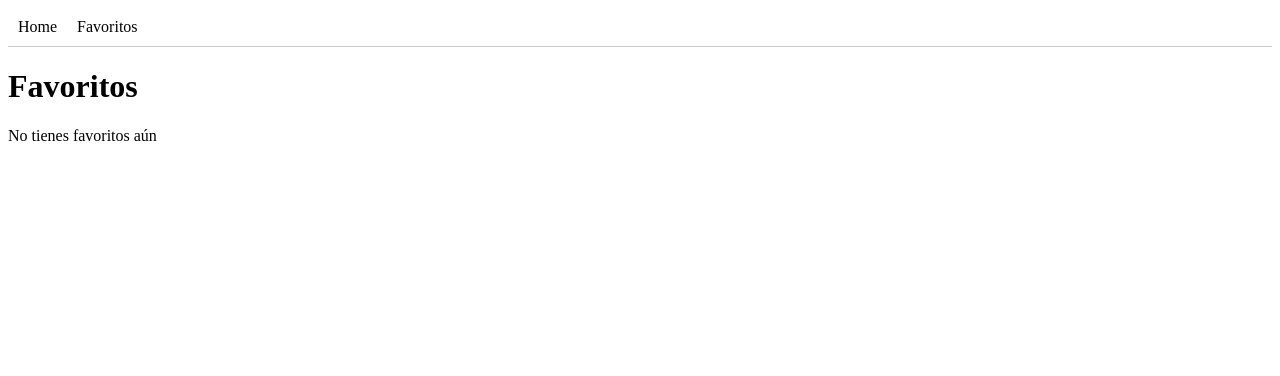
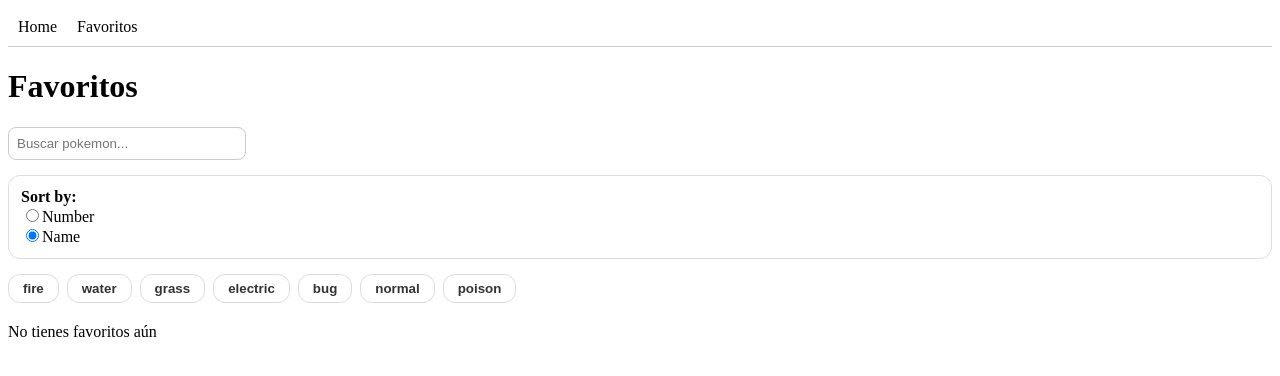
Before and after one commit to Pikaslel/Pokedex-app, a React (Vite) app: page /favorites in a window 1280 px wide. Shown: the top 376 px of the page. Built offline with nearby package versions, Linux system fonts and the light colour scheme.

Commit message:
Filtros en favoritos y home

```diff
--- /dev/null
+++ b/src/components/SearchBar.jsx
@@ -0,0 +1,20 @@
+const SearchBar = ({ search, setSearch }) => {
+return (
+    <div style={{ marginBottom: "15px" }}>
+    <input
+        type="text"
+        placeholder="Buscar pokemon..."
+        value={search}
+        onChange={(e) => setSearch(e.target.value)}
+        style={{
+        padding: "8px",
+        width: "220px",
+        borderRadius: "8px",
+        border: "1px solid #ccc"
+        }}
+    />
+    </div>
+);
+};
+
+export default SearchBar;
--- /dev/null
+++ b/src/components/SortControl.jsx
@@ -0,0 +1,40 @@
+const SortControl = ({ sortBy, setSortBy }) => {
+return (
+    <div style={{
+    border: "1px solid #ddd",
+    padding: "12px",
+    borderRadius: "12px",
+    marginBottom: "15px"
+    }}>
+
+    <strong>Sort by:</strong>
+
+    <div>
+        <label>
+        <input
+            type="radio"
+            value="id"
+            checked={sortBy === "id"}
+            onChange={() => setSortBy("id")}
+        />
+        Number
+        </label>
+    </div>
+
+    <div>
+        <label>
+        <input
+            type="radio"
+            value="name"
+            checked={sortBy === "name"}
+            onChange={() => setSortBy("name")}
+        />
+        Name
+        </label>
+    </div>
+
+    </div>
+);
+};
+
+export default SortControl;
--- /dev/null
+++ b/src/components/TypeFilter.jsx
@@ -0,0 +1,40 @@
+const TypeFilter = ({ selectedType, setSelectedType, types }) => {
+
+const handleClick = (type) => {
+    setSelectedType(selectedType === type ? "" : type);
+};
+
+return (
+    <div style={{
+    display: "flex",
+    flexWrap: "wrap",
+    gap: "8px",
+    marginBottom: "20px"
+    }}>
+    {types.map((type) => {
+
+        const active = selectedType === type;
+
+        return (
+        <button
+            key={type}
+            onClick={() => handleClick(type)}
+            style={{
+                padding: "6px 14px",
+                borderRadius: "12px",
+                border: "1px solid #ddd",
+                cursor: "pointer",
+                background: active ? "#ff1f4b" : "#fff",
+                color: active ? "#fff" : "#333",
+                fontWeight: "bold"
+            }}
+        >
+            {type}
+        </button>
+        );
+    })}
+    </div>
+);
+};
+
+export default TypeFilter;
--- a/src/context/FavoritesContext.jsx
+++ b/src/context/FavoritesContext.jsx
@@ -13,17 +13,22 @@ useEffect(() => {
         localStorage.setItem("favorites", JSON.stringify(favorites));
     }, [favorites]);
 
-const addFavorite = (name) => {
-    if (!favorites.includes(name)) {
-    setFavorites((prev) => [...prev, name]);
+    const addFavorite = (pokemon) => {
+        const exists = favorites.find(f => f.name === pokemon.name);
+
+        if (!exists) {
+            setFavorites([...favorites, pokemon]);
         }
     };
 
     const removeFavorite = (name) => {
-    setFavorites((prev) => prev.filter((fav) => fav !== name));
+        setFavorites(favorites.filter(f => f.name !== name));
     };
 
-const isFavorite = (name) => favorites.includes(name);
+    const isFavorite = (name) => {
+        return favorites.some(f => f.name === name);
+    };
+
 
     return (
         <FavoritesContext.Provider
--- a/src/hooks/usePokemon.js
+++ b/src/hooks/usePokemon.js
@@ -1,5 +1,5 @@
 import { useEffect, useState } from "react";
-import { getPokemons } from "../api/pokemonApi";
+import { getPokemons, getPokemonByName } from "../api/pokemonApi";
 
 export const usePokemon = () => {
     const [pokemons, setPokemons] = useState([]);
@@ -9,10 +9,27 @@ export const usePokemon = () => {
     useEffect(() => {
         const fetchData = async () => {
             try {
-                const data = await getPokemons();
-                setPokemons(data);
-            } catch (error) {
-                setError(error.message);
+                const base = await getPokemons();
+
+                // Limitar para rendimiento
+                const limited = base.slice(0, 40);
+
+                const enriched = await Promise.all(
+                    limited.map(async (p) => {
+                        const detail = await getPokemonByName(p.name);
+
+                        return {
+                            name: detail.name,
+                            id: detail.id,
+                            types: detail.types.map(t => t.type.name)
+                        };
+                    })
+                );
+
+                setPokemons(enriched);
+
+            } catch (err) {
+                setError(err.message);
             } finally {
                 setLoading(false);
             }
--- a/src/pages/Favorites.jsx
+++ b/src/pages/Favorites.jsx
@@ -1,18 +1,87 @@
-import { useState } from "react";
-import { useContext } from "react";
+import { useState, useContext, useMemo, useEffect } from "react";
 import { FavoritesContext } from "../context/FavoritesContext";
+import { getPokemonByName } from "../api/pokemonApi";
+
 import PokemonList from "../components/PokemonList";
 import PokemonDetail from "../components/PokemonDetail";
+
+import SearchBar from "../components/SearchBar";
+import TypeFilter from "../components/TypeFilter";
+import SortControl from "../components/SortControl";
 
 const Favorites = () => {
     const { favorites } = useContext(FavoritesContext);
     const [selectedPokemon, setSelectedPokemon] = useState(null);
+    const [favoriteData, setFavoriteData] = useState([]);
 
-// Convertimos names → objetos compatibles con PokemonList
-const favoriteObjects = favorites.map(name => ({ name }));
+    // filtros
+    const [search, setSearch] = useState("");
+    const [type, setType] = useState("");
+    const [sortBy, setSortBy] = useState("name");
 
-// Función para volver a la lista
+    const types = [
+        "fire",
+        "water",
+        "grass",
+        "electric",
+        "bug",
+        "normal",
+        "poison"
+    ];
+
     const handleBack = () => setSelectedPokemon(null);
+
+    // Fetch data completa de favoritos
+    useEffect(() => {
+        const fetchFavorites = async () => {
+            if (favorites.length === 0) {
+                setFavoriteData([]);
+                return;
+            }
+            console.log("Fetching data for favorites:", favorites);
+            const results = await Promise.all(
+                favorites.map(fav => getPokemonByName(fav.name))
+            );
+
+            setFavoriteData(results);
+        };
+
+        fetchFavorites();
+    }, [favorites]);
+
+    // Pipeline filtros + sort
+    const processedFavorites = useMemo(() => {
+        let result = [...favoriteData];
+
+        // Search
+        if (search) {
+            result = result.filter(p =>
+                p.name.toLowerCase().includes(search.toLowerCase())
+            );
+        }
+
+        // Type
+        if (type) {
+            result = result.filter(p =>
+                p.types.some(t => t.type.name === type)
+            );
+        }
+
+        // Sort
+        result.sort((a, b) => {
+            if (sortBy === "name") {
+                return a.name.localeCompare(b.name);
+            }
+
+            if (sortBy === "id") {
+                return a.id - b.id;
+            }
+
+            return 0;
+        });
+
+        return result;
+    }, [favoriteData, search, type, sortBy]);
 
     return (
         <div>
@@ -25,14 +94,24 @@ return (
                 />
             ) : (
                 <>
-        {!selectedPokemon && favorites.length === 0 && <p>No tienes favoritos aún</p>}
+                    <SearchBar search={search} setSearch={setSearch} />
+                    <SortControl sortBy={sortBy} setSortBy={setSortBy} />
+                    <TypeFilter
+                        selectedType={type}
+                        setSelectedType={setType}
+                        types={types}
+                    />
+
+                    {favorites.length === 0 && (
+                        <p>No tienes favoritos aún</p>
+                    )}
+
                     <PokemonList
-        pokemons={favoriteObjects}
+                        pokemons={processedFavorites}
                         onSelect={setSelectedPokemon}
                     />
                 </>
             )}
-
         </div>
     );
 };
--- a/src/pages/Home.jsx
+++ b/src/pages/Home.jsx
@@ -4,10 +4,29 @@ import { usePokemon } from "../hooks/usePokemon";
 import PokemonList from "../components/PokemonList";
 import PokemonDetail from "../components/PokemonDetail";
 
+import SearchBar from "../components/SearchBar";
+import TypeFilter from "../components/TypeFilter";
+import SortControl from "../components/SortControl";
+
 const Home = () => {
     const { pokemons, loading, error } = usePokemon();
+
     const [selectedPokemon, setSelectedPokemon] = useState(null);
 
+    const [search, setSearch] = useState("");
+    const [type, setType] = useState("");
+    const [sortBy, setSortBy] = useState("name");
+
+    // Tipos temporales
+    const types = [
+        "fire",
+        "water",
+        "grass",
+        "electric",
+        "bug",
+        "normal",
+        "poison",
+    ];
 
     const handleSelect = (name) => {
         setSelectedPokemon(name);
@@ -20,9 +39,62 @@ const Home = () => {
     if (loading) return <p>Cargando...</p>;
     if (error) return <p>Error: {error}</p>;
 
+    // ===============================
+    // PROCESAMIENTO DE LISTA
+    // ===============================
+
+    // Filtrar por nombre
+    let processedPokemons = pokemons.filter((pokemon) =>
+        pokemon.name.toLowerCase().includes(search.toLowerCase())
+    );
+
+    // Filtrar por tipo
+    if (type) {
+        processedPokemons = processedPokemons.filter((pokemon) =>
+        pokemon.types?.includes(type)
+        );
+    }
+
+    // Ordenar
+    processedPokemons = [...processedPokemons].sort((a, b) => {
+        if (sortBy === "name") {
+        return a.name.localeCompare(b.name);
+        }
+
+        if (sortBy === "id") {
+        return a.id - b.id;
+        }
+
+        return 0;
+    });
+
+    // ===============================
+
+    console.log("Pokemons procesados:", processedPokemons);
     return (
         <div>
         <h1>Pokédex</h1>
+
+        {/* SEARCH */}
+        <SearchBar
+            search={search}
+            setSearch={setSearch}
+        />
+
+        {/* SORT */}
+        <SortControl
+            sortBy={sortBy}
+            setSortBy={setSortBy}
+        />
+
+        {/* TYPE FILTER */}
+        <TypeFilter
+            selectedType={type}
+            setSelectedType={setType}
+            types={types}
+        />
+
+        {/* LIST / DETAIL */}
         {selectedPokemon ? (
             <PokemonDetail
             name={selectedPokemon}
@@ -30,7 +102,7 @@ const Home = () => {
             />
         ) : (
             <PokemonList
-                pokemons={pokemons}
+            pokemons={processedPokemons}
             onSelect={handleSelect}
             />
         )}
```
Also changed, not shown: src/components/PokemonDetail.jsx (+16 -6 lines). Lines whose indentation alone changed are shown as unchanged.
